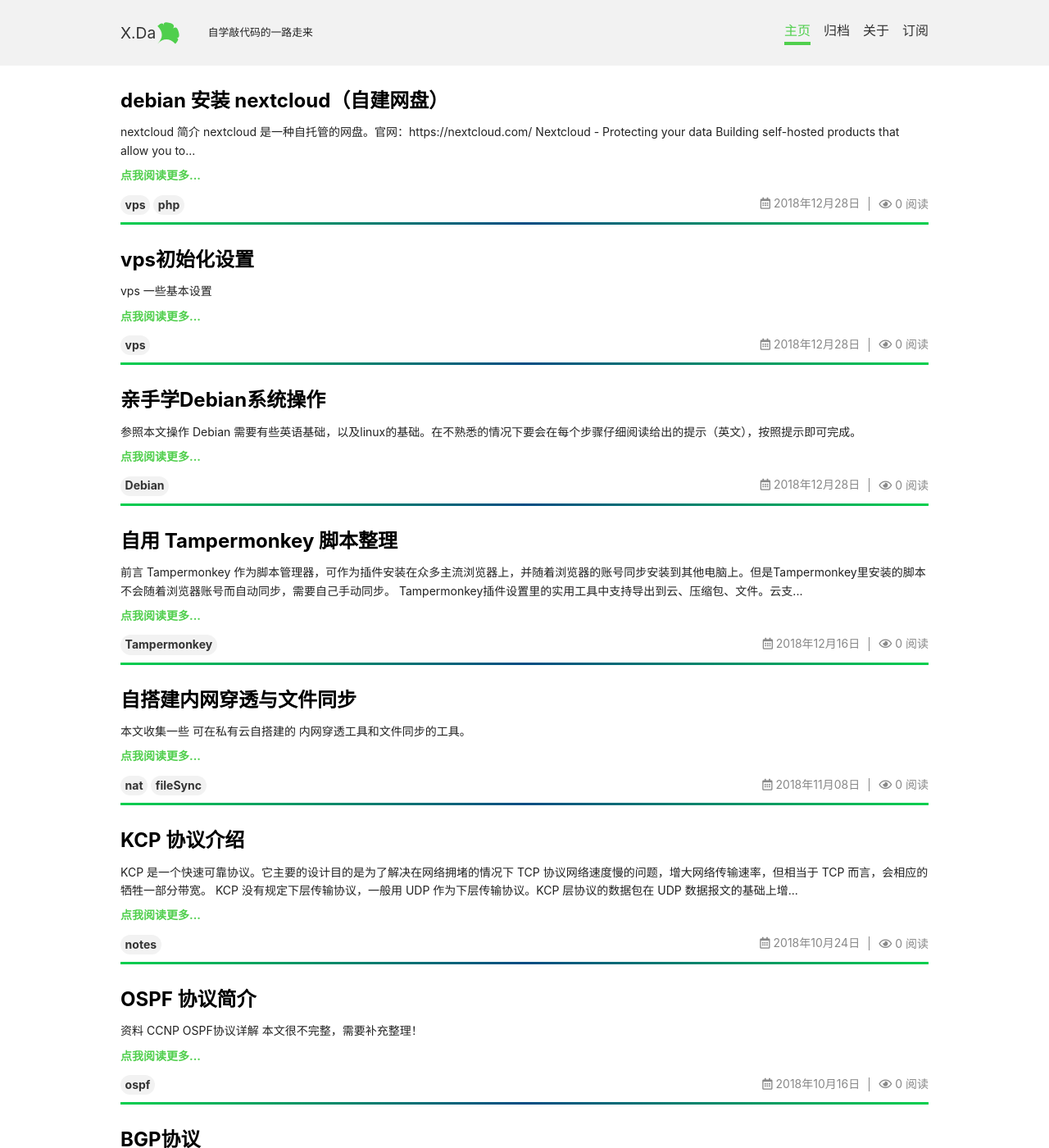
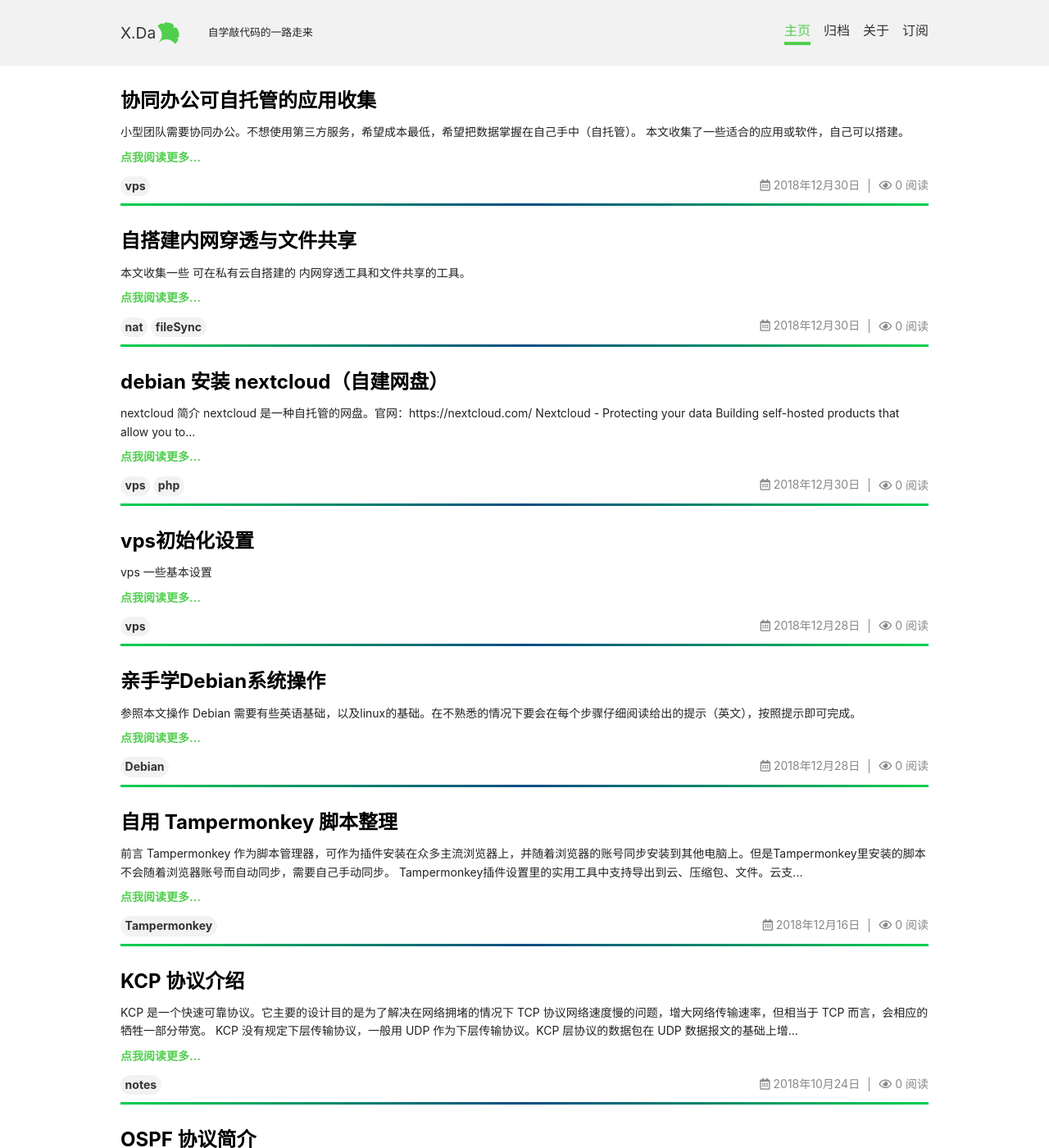
Before and after one commit to thianda91/thianda91.github.io, a Jekyll site: the page built from index.html, in a window 1280 px wide and 1400 px high. Shown: the whole window at 82% size. Built offline with Jekyll 4.4.1, drawn with Linux system fonts in a browser that asks for light colours; nearby versions of some CDN libraries; the list of posts is cut into pages by our own code; comment, search, counter and statistics services are not loaded; some of the changed text lies outside the part shown.

Commit message:
add post: oa-self-host.md

````diff
--- a/_posts/2018-11-08-nat-and-file-sync-tools.md
+++ b/_posts/2018-11-08-nat-and-file-sync-tools.md
@@ -1,14 +1,14 @@
 ---
 layout:       article
-title:        自搭建内网穿透与文件同步
+title:        自搭建内网穿透与文件共享
 key:          2018-11-08
 tags:         nat fileSync
 categories:   notes
 created_date: 2018-11-08 00:27:02
-date:         2018-11-08 02:27:11
+date:         2018-12-30 00:21:35
 ---
 
-本文收集一些 可在私有云自搭建的 内网穿透工具和文件同步的工具。
+本文收集一些 可在私有云自搭建的 内网穿透工具和文件共享的工具。
 
 <!--more-->
 
@@ -16,7 +16,7 @@
 
 内网穿透自搭建 frp。
 
-文件同步还没决定用哪个。。
+文件共享还没决定用哪个。。
 
 ## 内网穿透相关
 
@@ -52,7 +52,29 @@
 
 
 
-## 文件同步相关
+## 文件同步/共享相关
+
+### Caddy.filemanager
+
+caddy 的一个插件。使用 caddy 搭建 web 服务的同时，可以直接管理文件。支持文本在线编辑、链接分享等。
+
+```sh
+wget -N --no-check-certificate https://raw.githubusercontent.com/ToyoDAdoubi/doubi/master/caddy_install.sh && chmod +x caddy_install.sh && bash caddy_install.sh install http.filemanager,tls.dns.cloudflare
+```
+
+
+
+### ownCloud
+
+服务端仅支持 linux。客户端支持全平台。
+
+### NextCloud
+
+<https://nextcloud.com>，B/S 架构，国外，有 docker image。基于php，项目地址：<https://github.com/nextcloud>
+
+### Oneindex
+
+<https://github.com/donwa/oneindex>，Onedrive 的目录浏览。基于 php，不占用服务器空间，不走服务器流量，直接列出 OneDrive 目录，文件直链下载。
 
 ### FreeFileSync
 
--- a/_posts/2018-12-27-install-nextcloud.md
+++ b/_posts/2018-12-27-install-nextcloud.md
@@ -5,7 +5,7 @@
 tags:         vps php
 categories:   notes
 created_date: 2018-12-27 13:22:28
-date:         2018-12-28 01:21:04
+date:         2018-12-29 23:29:04
 ---
 
 ## nextcloud 简介
@@ -165,7 +165,7 @@
 
 除域名外，我还将 php 的 tcp 套接字改成了 unix 套接字，并添加 tls 自动申请：
 
-> `-` 表示原配置，`+`表示修改后或新增的配置
+> `-` 表示删除的原配置，`+`表示修改后或新增的配置
 
 ```ini
 - fastcgi / 127.0.0.1:9000 php {
@@ -249,12 +254,21 @@
 
 ### 访问 web 安装
 
+在 nextcloud 官网下载 web 安装文件：
+
+```sh
+wget -O "/var/www/nextcloud/setup-nextcloud.php" "https://download.nextcloud.com/server/installer/setup-nextcloud.php"
+chmod +x /var/www/nextcloud/setup-nextcloud.php
+```
+
+
+
 启动 caddy：
 
 ```sh
 service caddy restart
 # 或
-/usr/init.d/caddy restart
+/etc/init.d/caddy restart
 ```
 
 启动成功后
@@ -296,7 +310,9 @@
 apt-get install -y php7.3-gd
 apt-get install -y php7.3-mbstring
 apt-get install -y php7.3-mysql
-service php7.3-fpm restart
+# 启动后查看日志有错误，安装下面的包解决
+apt-get install -y php7.3-intl
+/etc/init.d/php7.3-fpm restart
 ```
 
 赋予“写”权限
@@ -306,24 +322,64 @@
 # 且`su www-data`无法切换到该用户（用户不可用）
 # 于是乎，授权：
 chmod -R 747 /var/www/nextcloud/
+# 官网教程执行如下：
+chown -R www-data:www-data /var/www/nextcloud/
 ```
 
 在 web 页面填写好管理员账号和数据库信息，可以使用了。
 
 提示 "代码完整性检查出现异常，点击查看详细信息"。根据提示操作，将给出的代码粘贴到`php.ini`。
 
+并添加同上面一样的内容：
+
+```ini
+date.timezone = Asia/Shanghai
+expose_php = Off
+max_execution_time = 300
+upload_max_filesize = 200M
+```
+
+需要注意添加 opcache 要在 fpm 的 php.ini：
+
 ```sh
-nano /etc/php/7.3/cli/php.ini
+nano /etc/php/7.3/fpm/php.ini
 
 ...
+# 重启 php-fpm
 /etc/init.d/php7.3-fpm restart
 ```
 
+**step2**
+
+填写数据库账号密码数据库名等信息。
+
 接下来就开始愉快的玩耍吧~
+
+### 应用推荐
+
+登录 nextcloud 后，点击右上角头像，选择 app / 应用，可以下载安装插件，推荐几款：
+
+> 若下载失败可手动下载到`/var/www/nextcloud/apps`，然后`tar -xzvf FILENAME`解压，刷新网页就可以看到了。手动下载后需要在 app / 应用 中 找到并点击“启动”，并输入密码验证。
+
+| App name                 | 简介                 |      |
+| ------------------------ | -------------------- | ---- |
+| External storage support | 可关联外部存储。     |      |
+| Files Right Click        | 右键菜单             |      |
+| Collabora Online         | 在线编辑 office 文件 |      |
+| Tasks                    | 创建任务             |      |
+|                          |                      |      |
+
+手动安装可能会出现权限问题或警告，授权解决：
+
+```sh
+chown -R www-data:www-data /var/www/nextcloud/apps/richdocuments
+```
+
+
 
 ## debug 相关
 
-```
+```sh
 apt install net-tools
 netstat -apn
 ps aux
@@ -336,4 +392,7 @@
 /etc/init.d/caddy restart
 /etc/init.d/php7.3-fpm restart
 /etc/init.d/mysql restart
+
+# nextcloud 更新
+sudo -u www-data ./occ upgrade
 ```
--- /dev/null
+++ b/_posts/2018-12-30-oa-self-host.md
@@ -0,0 +1,62 @@
+---
+layout:       article
+title:        协同办公可自托管的应用收集
+key:          2018-12-30
+tags:         vps
+categories:   notes
+created_date: 2018-12-30 01:01:11
+date:         2018-12-30 02:58:32
+---
+
+小型团队需要协同办公。不想使用第三方服务，希望成本最低，希望把数据掌握在自己手中（自托管）。
+
+本文收集了一些适合的应用或软件，自己可以搭建。
+
+<!--more-->
+
+## 使用需求
+
+通常，需求的使用场景如下：
+
+1. 多人编辑同一个文件、在线编辑
+2. 文件版本控制
+3. 文件共享、在线预览
+4. 工作流
+5. 待办提醒、任务提醒
+6. 即时通信、留言/便签
+
+需求的优先级由高到低，以此来寻找合适的软件/应用。
+
+## 参考信息
+
+收集资料时参考了如下信息：
+
+<http://www.jcodecraeer.com/plus/view.php?aid=8174>
+
+<http://next.36kr.com/posts/collections/21>
+
+<https://github.com/3xxx>，<https://blog.csdn.net/hotqin888/>
+
+
+
+## 应用收集
+
+下面介绍几款已存在的协同办公的应用/软件。排名不分先后。
+
+### OPMS
+
+
+
+### Feng Office
+
+
+
+### kodexplorer
+
+
+
+### Collabora online
+
+
+
+### ONLYOFFICE document server
````
Also changed, not shown: other parts of _posts/2018-11-08-nat-and-file-sync-tools.md (+0 -6 lines), other parts of _posts/2018-12-27-install-nextcloud.md (+5 -0 lines).
